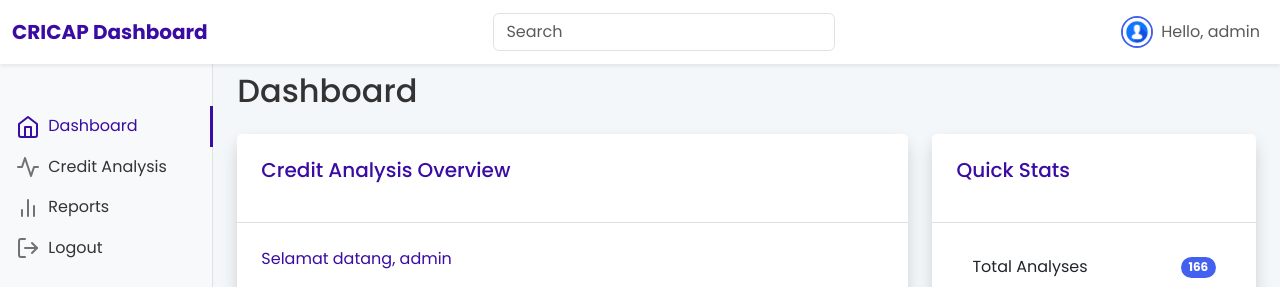
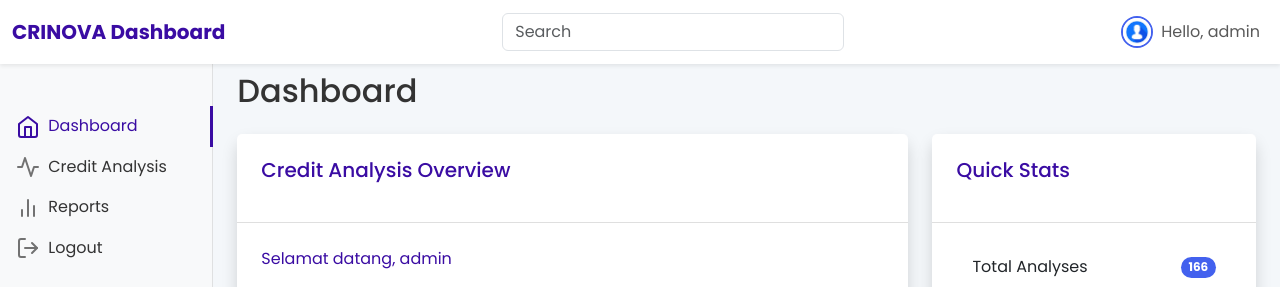
Before and after one commit to KintanResthu/CRICAP-Credit-Respon-, a Django app: page /dashboard-home/ in a window 1280 px wide. Shown: the top 287 px of the page. Run offline with Django 5.2, Linux system fonts and the light colour scheme; a user stored in the database is signed in; data comes from the database, SQL or seed files in the repository; some libraries are stand-ins or nearby versions.

Commit message:
Rename dashboard from CRICAP to CRINOVA

```diff
--- a/base/templates/dashboard_home.html
+++ b/base/templates/dashboard_home.html
@@ -1,7 +1,7 @@
 {% extends "master.html" %}
 {% load static %}
 
-{% block title %}Dashboard - CRICAP{% endblock %}
+{% block title %}Dashboard - CRINOVA{% endblock %}
 
 {% block head %}
 <link href="https://fonts.googleapis.com/css2?family=Poppins:wght@300;400;500;600;700&display=swap" rel="stylesheet">
@@ -12,7 +12,7 @@
 <div class="dashboard d-flex flex-column min-vh-100">
     <nav class="navbar navbar-expand-lg navbar-light fixed-top">
         <div class="container-fluid">
-            <a class="navbar-brand" href="{% url 'dashboard-home' %}">CRICAP Dashboard</a>
+            <a class="navbar-brand" href="{% url 'dashboard-home' %}">CRINOVA Dashboard</a>
             <button class="navbar-toggler" type="button" data-bs-toggle="collapse" data-bs-target="#navbarSupportedContent" aria-controls="navbarSupportedContent" aria-expanded="false" aria-label="Toggle navigation">
                 <span class="navbar-toggler-icon"></span>
             </button>
@@ -175,7 +175,7 @@
                 </div>
 
                 <footer class="pt-5 d-flex justify-content-between">
-                    <span>Copyright © 2023 <a href="#">CRICAP</a></span>
+                    <span>Copyright © 2023 <a href="#">CRINOVA</a></span>
                     <ul class="nav m-0">
                         <li class="nav-item">
                             <a class="nav-link text-secondary" href="#">Privacy Policy</a>
```
